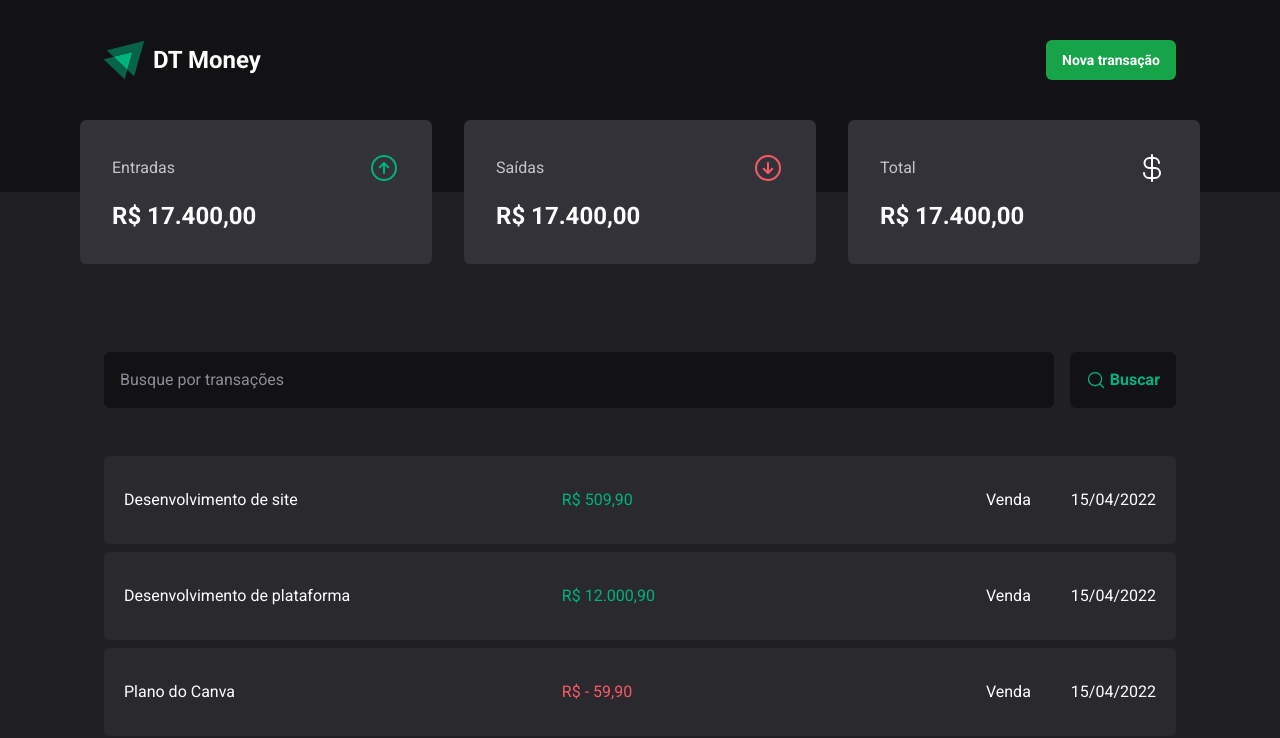
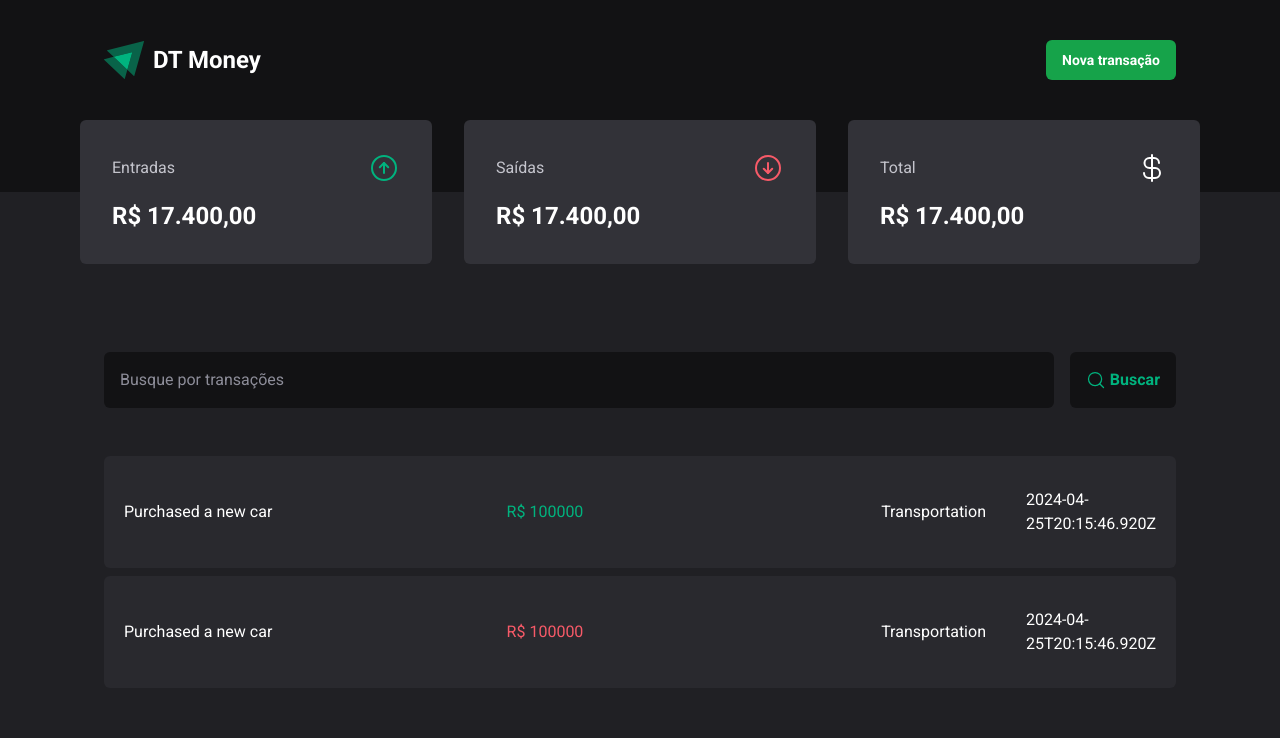
Before and after one commit to ViniciusOliver-stack/Ignite-React, a React (Vite) app in the folder 03-dt-money/: page / in a window 1280 px wide. Shown: the top 738 px of the page. Built offline with nearby package versions, Linux system fonts and the light colour scheme; data requests are answered from the project's data file.

Commit message:
feat: load transactions

```diff
--- a/03-dt-money/src/components/Header/index.tsx
+++ b/03-dt-money/src/components/Header/index.tsx
@@ -10,9 +10,14 @@ import { Button } from "../ui/button"
 
 import { ArrowCircleDown, ArrowCircleUp } from "phosphor-react"
 import { useState } from "react"
+import { useTransactionStore } from "@/store/TransactionsStore"
 
 export function Header() {
   const [typeTransaction, setTypeTransaction] = useState<string>("")
+
+  const { transactions } = useTransactionStore()
+
+  console.log(transactions)
 
   return (
     <>
--- a/03-dt-money/src/page/Transactions/index.tsx
+++ b/03-dt-money/src/page/Transactions/index.tsx
@@ -1,8 +1,16 @@
 import { Header } from "@/components/Header"
 import { SearchForm } from "@/components/SearchForm"
 import { Summary } from "@/components/Summary"
+import { useTransactionStore } from "@/store/TransactionsStore"
+import { useEffect } from "react"
 
 export function Transactions() {
+  const { transactions, loadTransactions } = useTransactionStore()
+
+  useEffect(() => {
+    loadTransactions()
+  }, [loadTransactions])
+
   return (
     <div>
       <Header />
@@ -12,44 +20,26 @@ export function Transactions() {
         <SearchForm />
         <table className="w-full border-separate border-spacing-y-2 text-white mt-10">
           <tbody>
+            {transactions.map((transaction) => {
+              return (
                 <tr>
                   <td className="w-[50%] px-5 py-8 bg-gray-700 rounded-l-md">
-                Desenvolvimento de site
+                    {transaction.description}
                   </td>
                   <td className="w-[50%] px-5 py-8 bg-gray-700">
-                <PriceHighLight variant="income">R$ 509,90</PriceHighLight>
+                    <PriceHighLight variant={transaction.type}>
+                      R$ {transaction.price}
+                    </PriceHighLight>
                   </td>
-              <td className="w-[50%] px-5 py-8 bg-gray-700">Venda</td>
+                  <td className="w-[50%] px-5 py-8 bg-gray-700">
+                    {transaction.category}
+                  </td>
                   <td className="w-[50%] px-5 py-8 bg-gray-700 rounded-r-md">
-                15/04/2022
+                    {transaction.created_at}
                   </td>
                 </tr>
-
-            <tr>
-              <td className="w-[50%] px-5 py-8 bg-gray-700 rounded-l-md">
-                Desenvolvimento de plataforma
-              </td>
-              <td className="w-[50%] px-5 py-8 bg-gray-700">
-                <PriceHighLight variant="income">R$ 12.000,90</PriceHighLight>
-              </td>
-              <td className="w-[50%] px-5 py-8 bg-gray-700">Venda</td>
-              <td className="w-[50%] px-5 py-8 bg-gray-700 rounded-r-md">
-                15/04/2022
-              </td>
-            </tr>
-
-            <tr>
-              <td className="w-[50%] px-5 py-8 bg-gray-700 rounded-l-md">
-                Plano do Canva
-              </td>
-              <td className="w-[50%] px-5 py-8 bg-gray-700">
-                <PriceHighLight variant="outcome">R$ - 59,90</PriceHighLight>
-              </td>
-              <td className="w-[50%] px-5 py-8 bg-gray-700">Venda</td>
-              <td className="w-[50%] px-5 py-8 bg-gray-700 rounded-r-md">
-                15/04/2022
-              </td>
-            </tr>
+              )
+            })}
           </tbody>
         </table>
       </div>
```
Lines whose indentation alone changed are shown as unchanged.
